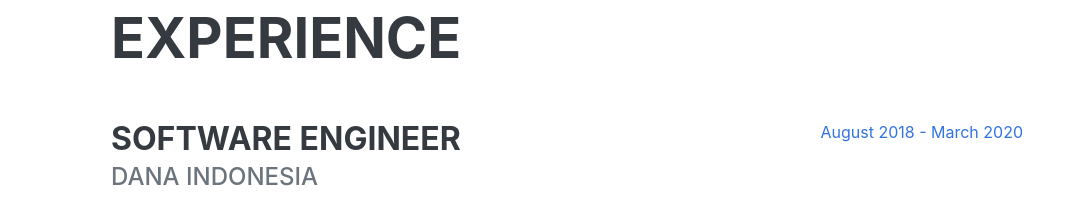
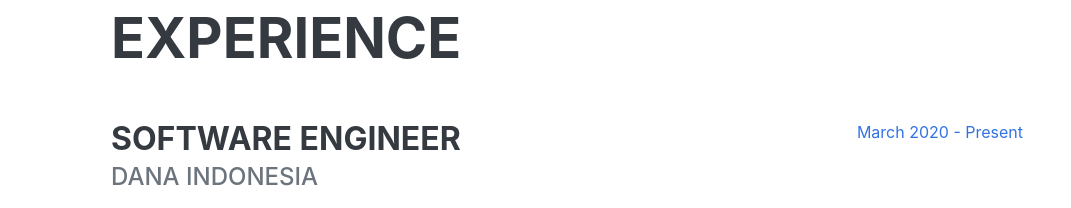
Before and after one commit to zakariandys/zakariandys.github.io, a plain HTML site: page index.html in a window 1280 px wide. Shown: the part 804-1012 px from the top of the page, without its empty margins (209-1280 px from the left). Drawn offline with nearby package versions, Linux system fonts and the light colour scheme; a web font is replaced by a local one.

Commit message:
change time

```diff
--- a/index.html
+++ b/index.html
@@ -71,7 +71,7 @@
                               <li>Participate in code review</li>
                             </ul>
                         </div>
-                        <div class="flex-shrink-0"><span class="text-primary">August 2018 - March 2020</span></div>
+                        <div class="flex-shrink-0"><span class="text-primary">March 2020 - Present</span></div>
                     </div>
                     <div class="d-flex flex-column flex-md-row justify-content-between mb-5">
                         <div class="flex-grow-1">
```
